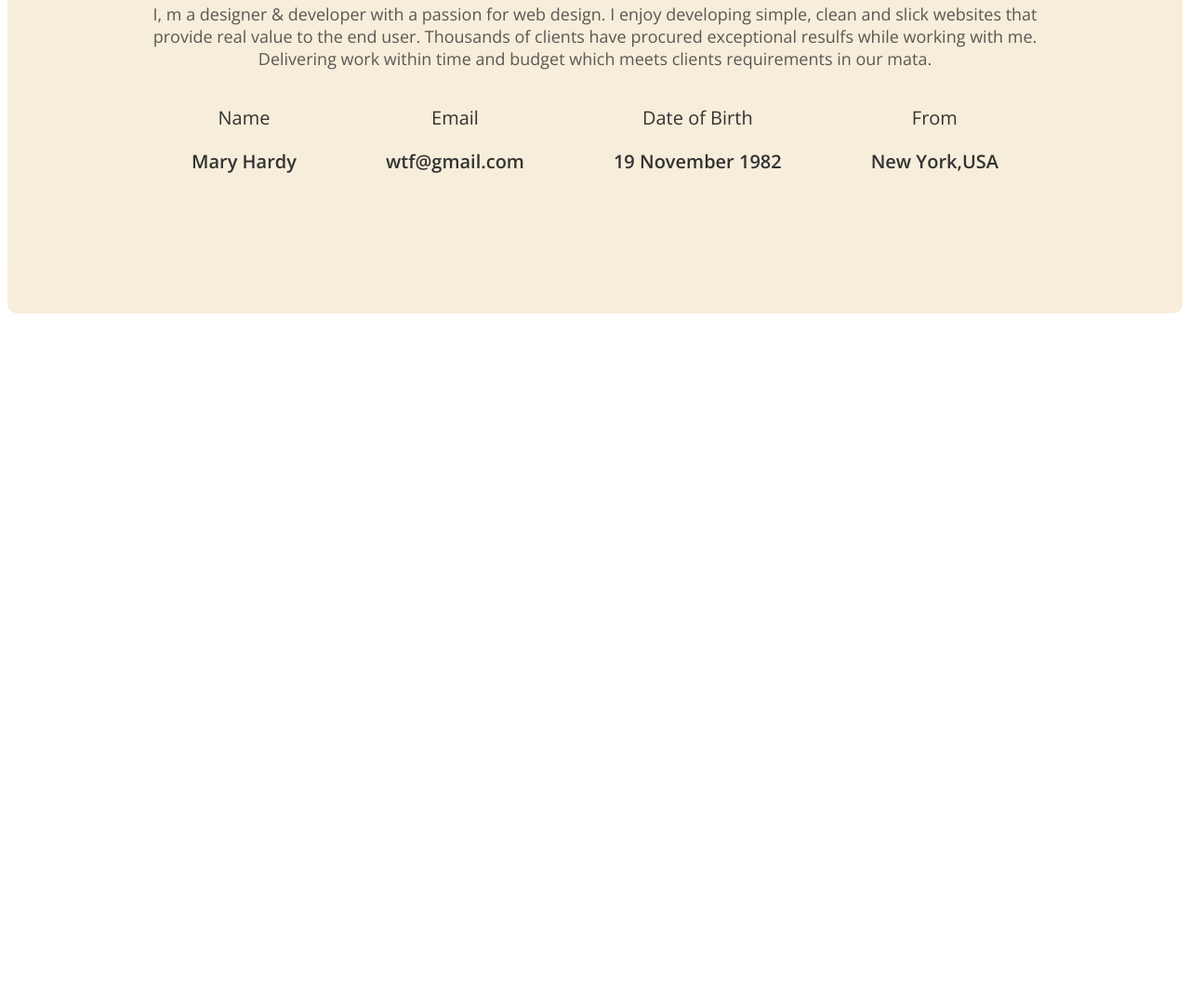
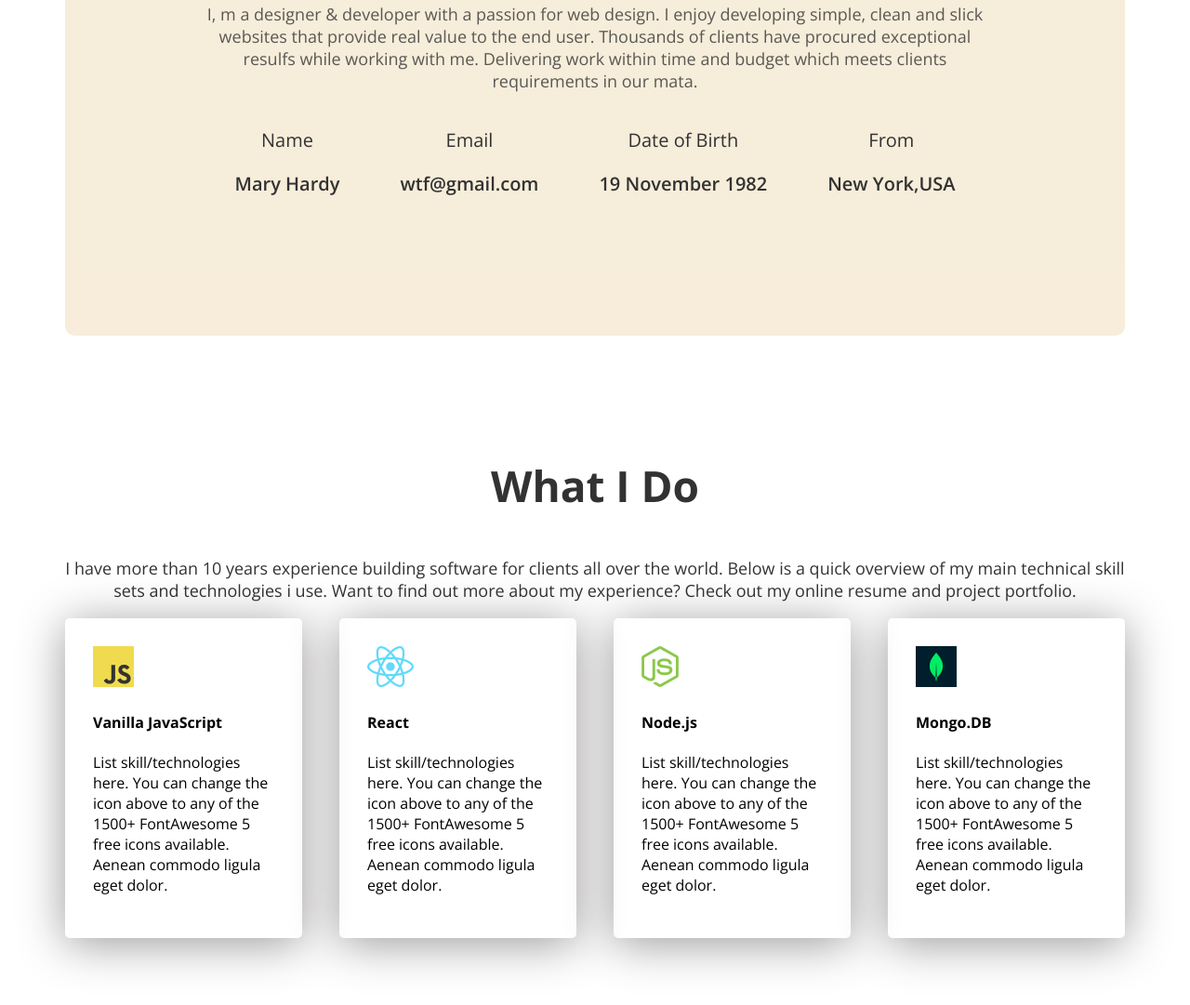
Before and after one commit to MonyeemTAMZID/make-my-portfolio, a plain HTML site: page index.html in a window 1280 px wide. Shown: the part 1241-2322 px from the top of the page at 93% size. Before the commit the page ends 1586 px from the top, so only its background shows below. Drawn offline with nearby package versions, Linux system fonts and the light colour scheme.

Commit message:
made third page

```diff
--- a/index.html
+++ b/index.html
@@ -38,7 +38,8 @@
         <img class="banner-prf-pic" src="images/hardy.png" alt="" />
       </div>
     </header>
-    <main class="about section-bg">
+    <main>
+      <section class="about section-bg">
         <h3 class="section-title">About Me</h3>
         <p class="section-descript">
           I, m a designer & developer with a passion for web design. I enjoy
@@ -65,6 +66,54 @@
             <p class="item-descript">New York,USA</p>
           </div>
         </div>
+      </section>
+      <section class="skills">
+        <h3 class="section-title text-center">What I Do</h3>
+        <p class="section-descript text-center">
+          I have more than 10 years experience building software for clients all
+          over the world. Below is a quick overview of my main technical skill
+          sets and technologies i use. Want to find out more about my
+          experience? Check out my online resume and project portfolio.
+        </p>
+        <div class="skills-container">
+          <div class="skill">
+            <img src="images/icons/js.png" alt="" />
+            <h4 class="skill-title">Vanilla JavaScript</h4>
+            <p class="skill-descript">
+              List skill/technologies here. You can change the icon above to any
+              of the 1500+ FontAwesome 5 free icons available. Aenean commodo
+              ligula eget dolor.
+            </p>
+          </div>
+          <div class="skill">
+            <img src="images/icons/react.png" alt="" />
+            <h4 class="skill-title">React</h4>
+            <p class="skill-descript">
+              List skill/technologies here. You can change the icon above to any
+              of the 1500+ FontAwesome 5 free icons available. Aenean commodo
+              ligula eget dolor.
+            </p>
+          </div>
+          <div class="skill">
+            <img src="images/icons/nodejs.png" alt="" />
+            <h4 class="skill-title">Node.js</h4>
+            <p class="skill-descript">
+              List skill/technologies here. You can change the icon above to any
+              of the 1500+ FontAwesome 5 free icons available. Aenean commodo
+              ligula eget dolor.
+            </p>
+          </div>
+          <div class="skill">
+            <img src="images/icons/mongo.png" alt="" />
+            <h4 class="skill-title">Mongo.DB</h4>
+            <p class="skill-descript">
+              List skill/technologies here. You can change the icon above to any
+              of the 1500+ FontAwesome 5 free icons available. Aenean commodo
+              ligula eget dolor.
+            </p>
+          </div>
+        </div>
+      </section>
     </main>
     <footer></footer>
   </body>
--- a/styles/style.css
+++ b/styles/style.css
@@ -79,7 +79,9 @@ nav li a{
 }
 .banner-content{
     width: 580px;
-
+}
+.text-center{
+    text-align: center;
 }
 .banner-prf-pic{
     width: 580px;
@@ -88,7 +90,11 @@ nav li a{
     border-radius: 10px;
     padding: 130px 150px;
     text-align: center;
+
+}
+main section{
     margin-top: 130px;
+    margin-bottom: 130px;
 }
 main{
     max-width: 1140px;
@@ -102,3 +108,12 @@ main{
     display: flex;
     justify-content: space-around;
 }
+.skills-container{
+    display: flex;
+    gap: 40px;
+}
+.skill{
+    padding: 30px;
+    border-radius: 5px;
+    box-shadow: 0px 6px 50px 0px rgb(156, 153, 153);
+}
```
Lines whose indentation alone changed are shown as unchanged.
